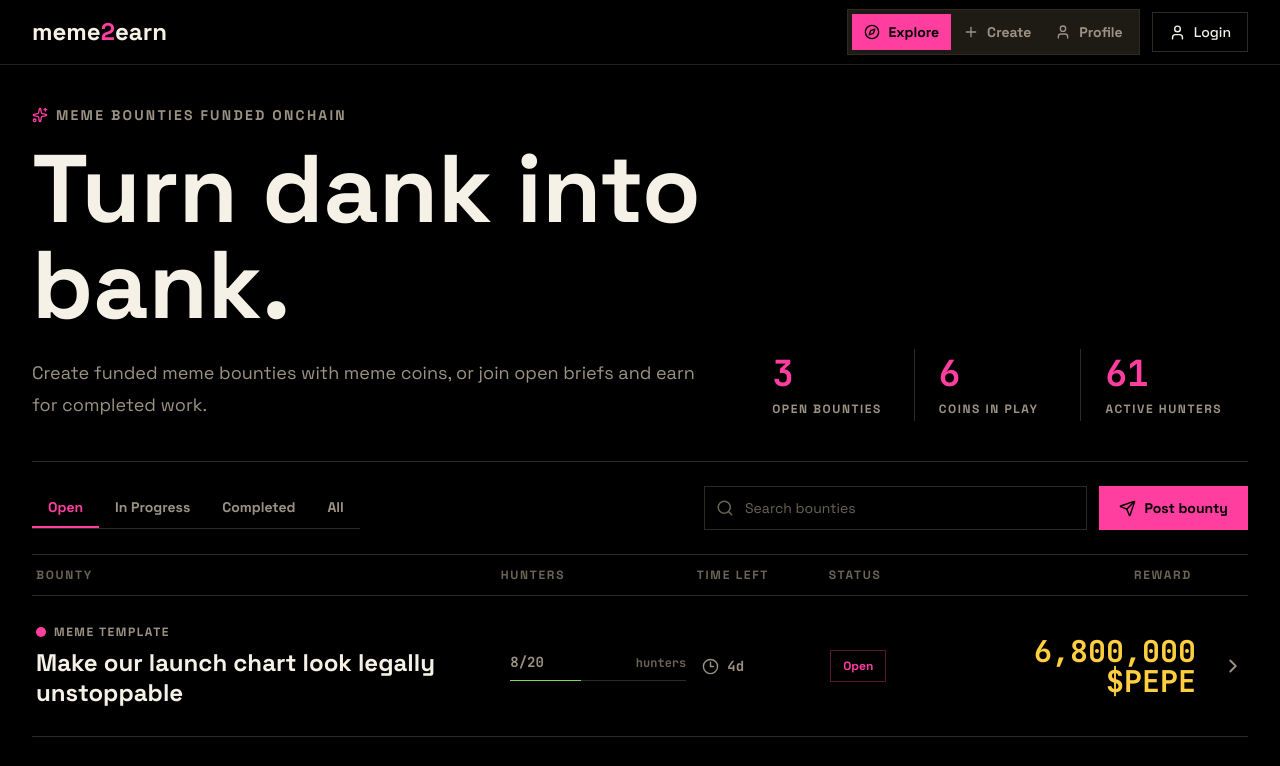
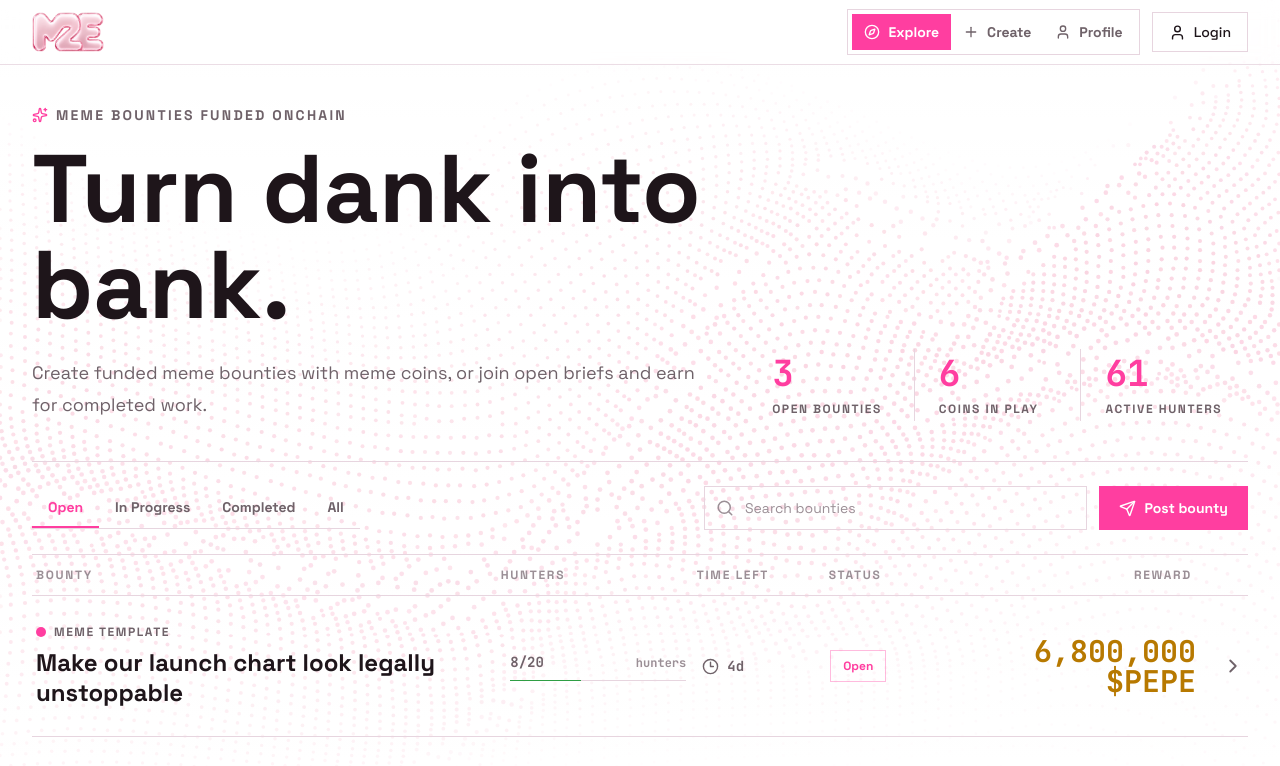
Before and after one commit to Meme2Earn/Meme2Earn, a React (Vite) app: page / in a window 1280 px wide. Shown: the top 766 px of the page. Built offline with nearby package versions, Linux system fonts and the light colour scheme.

Commit message:
Update Meme2Earn branding visuals

```diff
--- a/index.html
+++ b/index.html
@@ -4,6 +4,7 @@
     <meta charset="UTF-8" />
     <meta name="viewport" content="width=device-width, initial-scale=1.0" />
     <title>meme2earn</title>
+    <link rel="icon" type="image/svg+xml" href="/favicon.svg" />
   </head>
   <body>
     <div id="root"></div>
--- a/src/App.jsx
+++ b/src/App.jsx
@@ -341,11 +341,11 @@ function App() {
   }
 
   return (
-    <div className="min-h-screen bg-ink font-body text-text">
+    <div className="app-background min-h-screen bg-ink font-body text-text">
       <header className="sticky top-0 z-30 border-b border-line/80 bg-ink/88 backdrop-blur">
         <nav className="mx-auto flex min-h-16 max-w-7xl flex-col gap-3 px-4 py-3 sm:px-6 lg:h-16 lg:flex-row lg:items-center lg:justify-between lg:px-8 lg:py-0">
-          <button className="font-display text-2xl font-bold tracking-normal text-text" type="button" onClick={() => setPage("Explore")}>
-            meme<span className="text-pink">2</span>earn
+          <button className="inline-flex items-center" type="button" onClick={() => setPage("Explore")} aria-label="meme2earn home">
+            <img className="h-10 w-auto" src="/favicon.svg" alt="" />
           </button>
 
           <div className="flex flex-col gap-3 sm:flex-row sm:items-center">
--- a/src/styles.css
+++ b/src/styles.css
@@ -5,8 +5,8 @@
 @tailwind utilities;
 
 :root {
-  color: #f5f1e6;
-  background: #000;
+  color: #1e151a;
+  background: #fff;
   font-family: "Space Grotesk", sans-serif;
 }
 
@@ -18,9 +18,16 @@ body {
   margin: 0;
   min-width: 320px;
   min-height: 100vh;
-  background: #000;
+  background: #fff;
 }
-
+.app-background {
+  background-color: #fff;
+  background-image: linear-gradient(rgba(255, 255, 255, 0.76), rgba(255, 255, 255, 0.84)), url("./assets/m2e_pink_wave_uniform_smooth_v3.svg");
+  background-position: top center;
+  background-repeat: no-repeat;
+  background-size: cover, cover;
+  background-attachment: fixed;
+}
 button,
 input,
 textarea,
--- a/tailwind.config.js
+++ b/tailwind.config.js
@@ -4,16 +4,16 @@ export default {
   theme: {
     extend: {
       colors: {
-        ink: "#000000",
-        surface: "#1E1A14",
-        raised: "#241F18",
-        line: "#2E2A21",
-        text: "#F5F1E6",
-        muted: "#9C9284",
-        mutedFaint: "#6B6356",
+        ink: "#FFFFFF",
+        surface: "#FFFFFF",
+        raised: "#FFF5FA",
+        line: "#E7D5DF",
+        text: "#1E151A",
+        muted: "#6F6269",
+        mutedFaint: "#9B8F96",
         pink: "#FF3EA0",
-        gold: "#FFCF3F",
-        lime: "#7ED957",
+        gold: "#B77900",
+        lime: "#2F9E44",
         cyan: "#4FD1E8",
         orange: "#FF7A45",
       },
```
Also changed, not shown: public/favicon.svg (added), src/assets/m2e_pink_wave_uniform_smooth_v3.svg (added).
